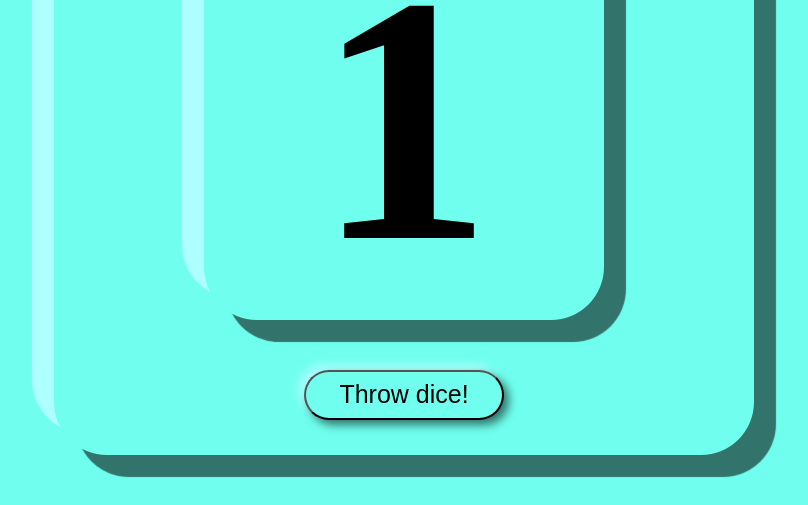
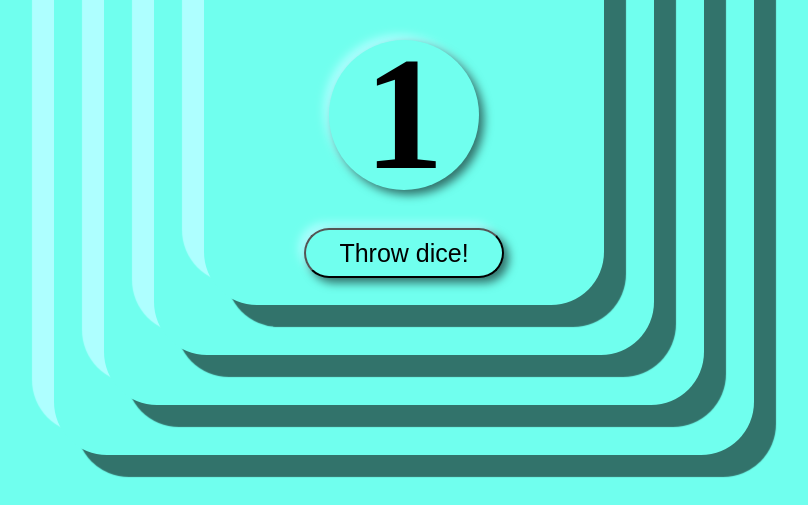
Before and after one commit to dtote/dice-with-js, a website built with Parcel: page src/index.html in a window 1280 px wide. Shown: the part 295-800 px from the top of the page, without its empty margins (236-1044 px from the left). Built offline with nearby package versions, Linux system fonts and the light colour scheme.

Commit message:
Añadiendo ultimos cambios

```diff
--- a/src/css/index.css
+++ b/src/css/index.css
@@ -1,6 +1,11 @@
 body,
-.container,
-.dice {
+.container-0,
+.container-1,
+.container-2,
+.dice,
+.header,
+.body,
+.footer {
   display: flex;
   justify-content: center;
   align-items: center;
@@ -14,10 +19,25 @@ body {
   background: #70ffee;
 }
 
-.container {
+.container-0 {
   height: 700px;
   width: 700px;
-  margin: 50px;
+  border-radius: 53px;
+  background: #70ffee;
+  box-shadow: 22px 22px 1px #32736b, -22px -22px 1px #aeffff;
+}
+
+.container-1 {
+  height: 600px;
+  width: 600px;
+  border-radius: 53px;
+  background: #70ffee;
+  box-shadow: 22px 22px 1px #32736b, -22px -22px 1px #aeffff;
+}
+
+.container-2 {
+  height: 500px;
+  width: 500px;
   border-radius: 53px;
   background: #70ffee;
   box-shadow: 22px 22px 1px #32736b, -22px -22px 1px #aeffff;
@@ -26,10 +46,27 @@ body {
 .dice {
   height: 400px;
   width: 400px;
-  margin: 50px;
   border-radius: 53px;
   background: #70ffee;
   box-shadow: 22px 22px 1px #32736b, -22px -22px 1px #aeffff;
+}
+
+.header {
+  height: 100px;
+  width: 350px;
+}
+
+.body {
+  height: 150px;
+  width: 150px;
+  border-radius: 50%;
+  background: #70ffee;
+  box-shadow: 5px 5px 10px #32736b, -5px -5px 10px #aeffff;
+}
+
+.footer {
+  height: 80px;
+  width: 250px;
 }
 
 .random-button {
@@ -42,5 +79,5 @@ body {
 }
 
 .number {
-  font-size: 22em;
+  font-size: 10em;
 }
--- a/src/index.html
+++ b/src/index.html
@@ -9,15 +9,21 @@
   <title>dice-with-js</title>
 </head>
 <body>
-  <div class="container">
+  <div class="container-0">
+  <div class="container-1">
+    <div class="container-2">
+      <div class="dice">
         <div class="header">
           <h1>Random dice generator</h1>
         </div>
-    <div class="dice">
+        <div class="body">
           <h1 class="number">1</h1>
         </div>
-    <div class="button">
+        <div class="footer">
           <button class="random-button">Throw dice!</button>
+        </div>
+      </div>
+    </div>
   </div>
   </div>
 </body>
```
Lines whose indentation alone changed are shown as unchanged.
